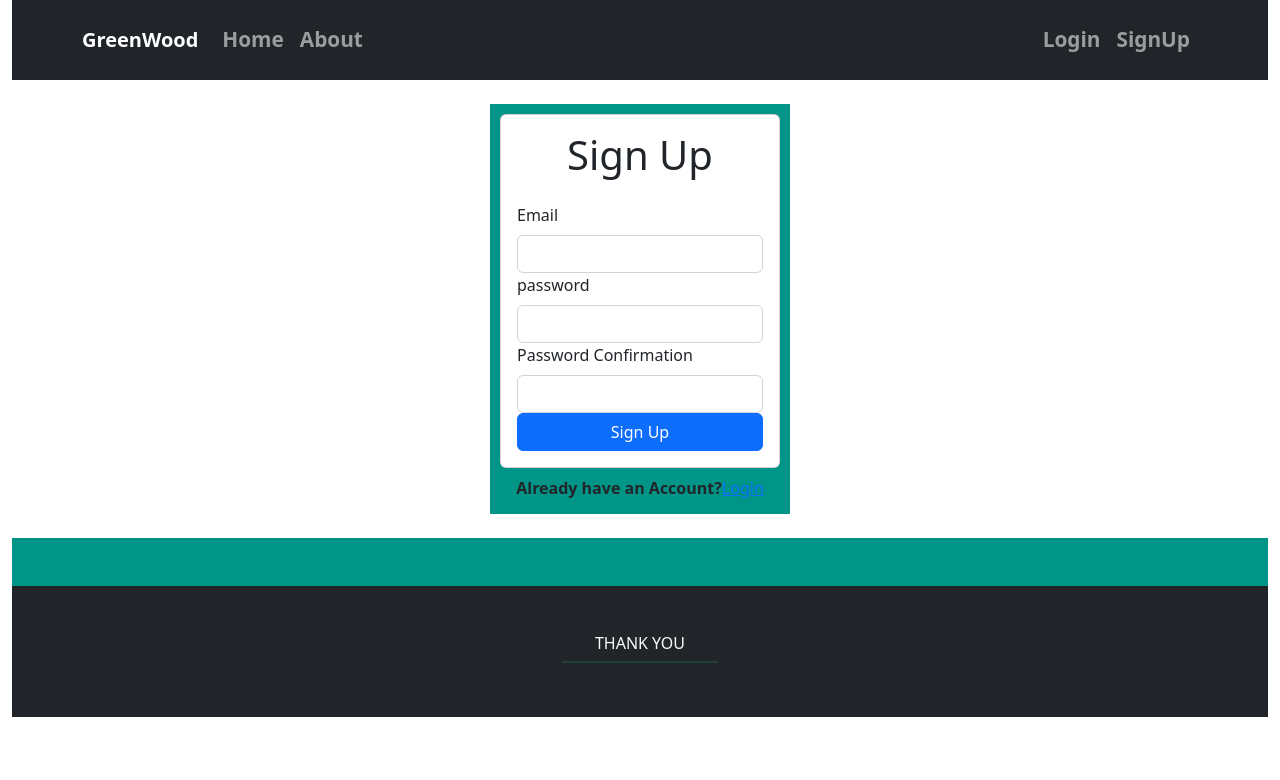
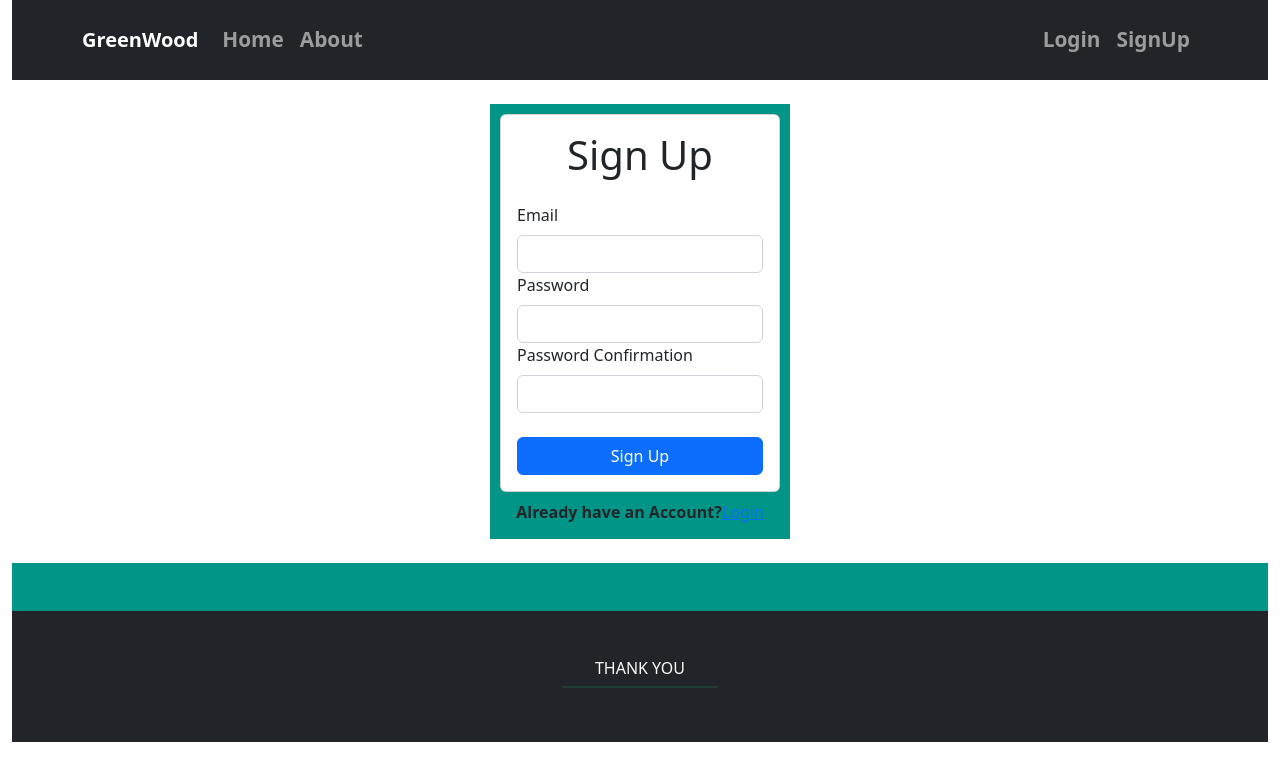
Before and after one commit to Astro3321/greenwood, a React (Create React App) app: page /signup in a window 1280 px wide. Shown: the top 780 px of the page. Built offline with nearby package versions, Linux system fonts and the light colour scheme; no server answers; a web font is replaced by a local one.

Commit message:
update in signup and login page

```diff
--- a/src/components/Login.js
+++ b/src/components/Login.js
@@ -32,7 +32,7 @@ export default function Login() {
       </Card.Body>
     </Card>
     <div className="w-100 text-center mt-2">
-      <strong> Need an Account? <Link to="/signup">"Sign Up</Link></strong>
+      <strong> Need an Account? <Link to="/signup">Sign Up</Link></strong>
     </div>
     </div>
     <br></br>
--- a/src/components/Signup.js
+++ b/src/components/Signup.js
@@ -21,7 +21,7 @@ export default function Signup() {
                 </Form.Group>
 
                 <Form.Group id="passward">
-                    <Form.Label>password</Form.Label>
+                    <Form.Label>Password</Form.Label>
                     <Form.Control type="password" ref={passwordRef} required />
                 </Form.Group>
 
@@ -29,7 +29,7 @@ export default function Signup() {
                     <Form.Label>Password Confirmation</Form.Label>
                     <Form.Control type="password" ref={passwordConfirmRef} required />
                 </Form.Group>
-
+                <br></br>
                 <Button className="w-100" type="submit">Sign Up</Button>
             </Form>
         </Card.Body>
--- a/src/components/UserForm.css
+++ b/src/components/UserForm.css
@@ -12,7 +12,7 @@
     margin: auto;
     background-color: #019587;
     width: 300px;
-    height: 410px;
+    height: 435px;
     padding: 10px;
     display: center;
 
```
